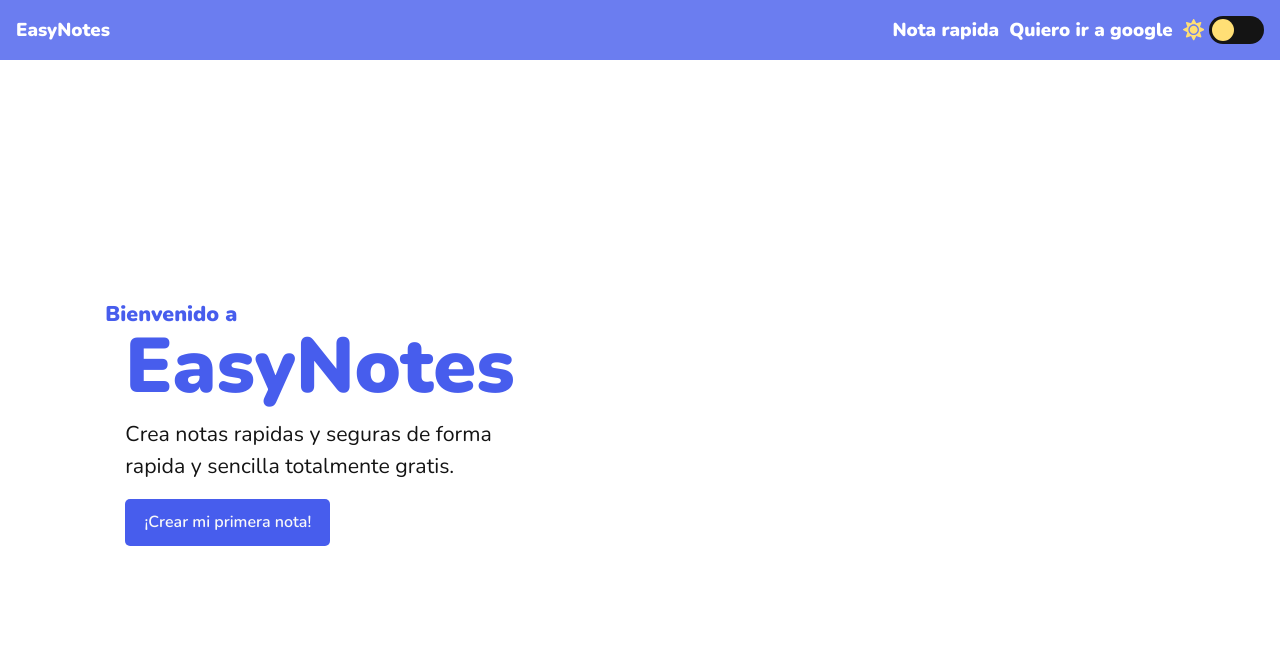
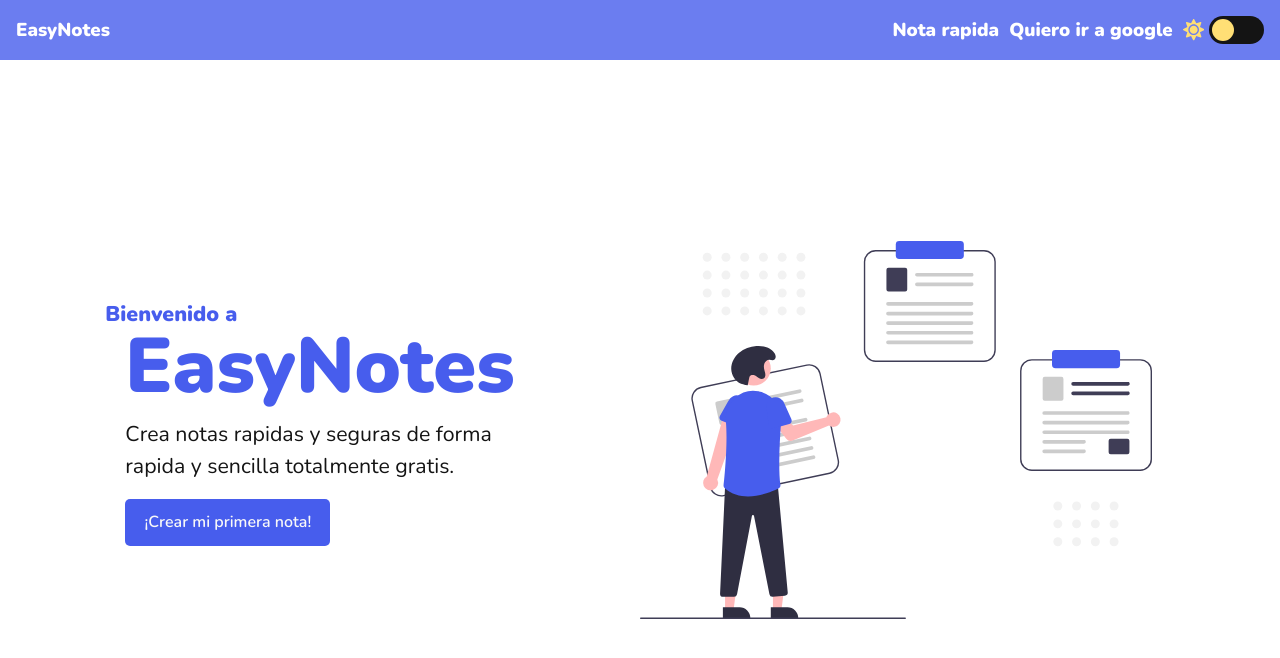
Before and after one commit to Geaglts/EasyNotes, a React app: page / in a window 1280 px wide. Shown: the top 658 px of the page. Built offline with nearby package versions, Linux system fonts and the light colour scheme.

Commit message:
Home terminado sin dark mode

```diff
--- a/src/pages/Home.tsx
+++ b/src/pages/Home.tsx
@@ -1,5 +1,6 @@
 import { Link } from 'react-router-dom';
 import '../styles/pages/Home.scss';
+import TakingNotesImage from '../assets/images/taking_notes.svg';
 
 function Home() {
   return (
@@ -15,7 +16,9 @@ function Home() {
           </p>
           <Link to="/fast">¡Crear mi primera nota!</Link>
         </section>
-        <section></section>
+        <section>
+          <img src={TakingNotesImage} alt="Persona tomando notas en easy notes" />
+        </section>
       </div>
     </main>
   );
--- a/src/styles/pages/Home.scss
+++ b/src/styles/pages/Home.scss
@@ -57,5 +57,14 @@
         }
       }
     }
+
+    & > section:last-child {
+      display: flex;
+      align-items: center;
+
+      & > img {
+        width: 80%;
+      }
+    }
   }
 }
```
Also changed, not shown: src/assets/images/taking_notes.svg (added).
